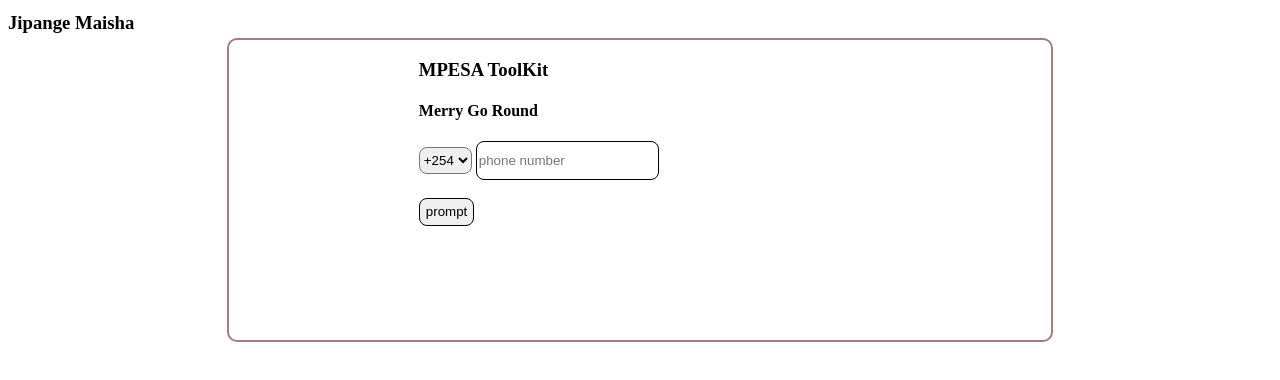
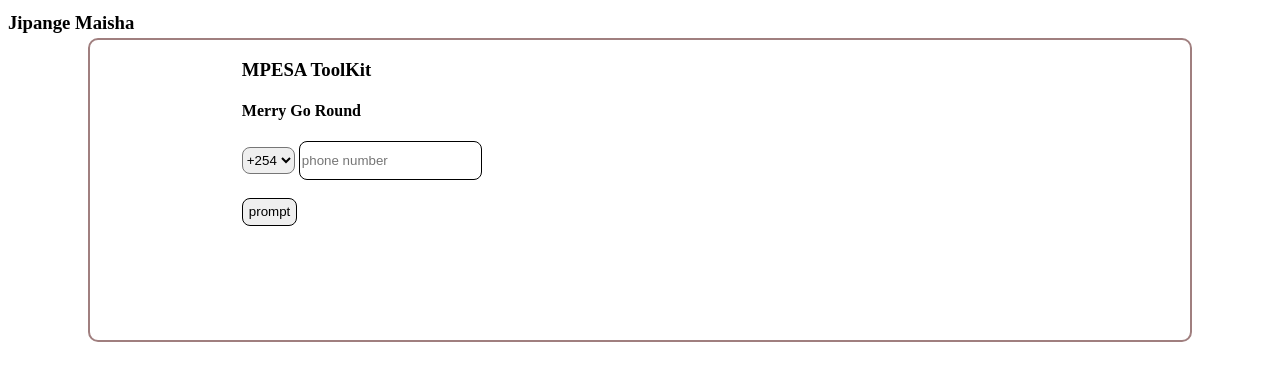
Before and after one commit to MudanyiJavan/mpesa_stkpush_payment_kimstoneproject, a website: page view/app.html in a window 1280 px wide. Drawn offline with Linux system fonts and the light colour scheme.

Commit message:
css changes

```diff
--- a/view/app.css
+++ b/view/app.css
@@ -12,10 +12,10 @@
 }
 
 .payment{
-    width: 50%;
+    width: 75%;
     border: 2px solid rgb(160, 127, 127);
     border-radius: 10px;
-    padding-left: 15%;
+    padding-left: 12%;
     padding-bottom: 10%;
 }
 .payment input{
```
